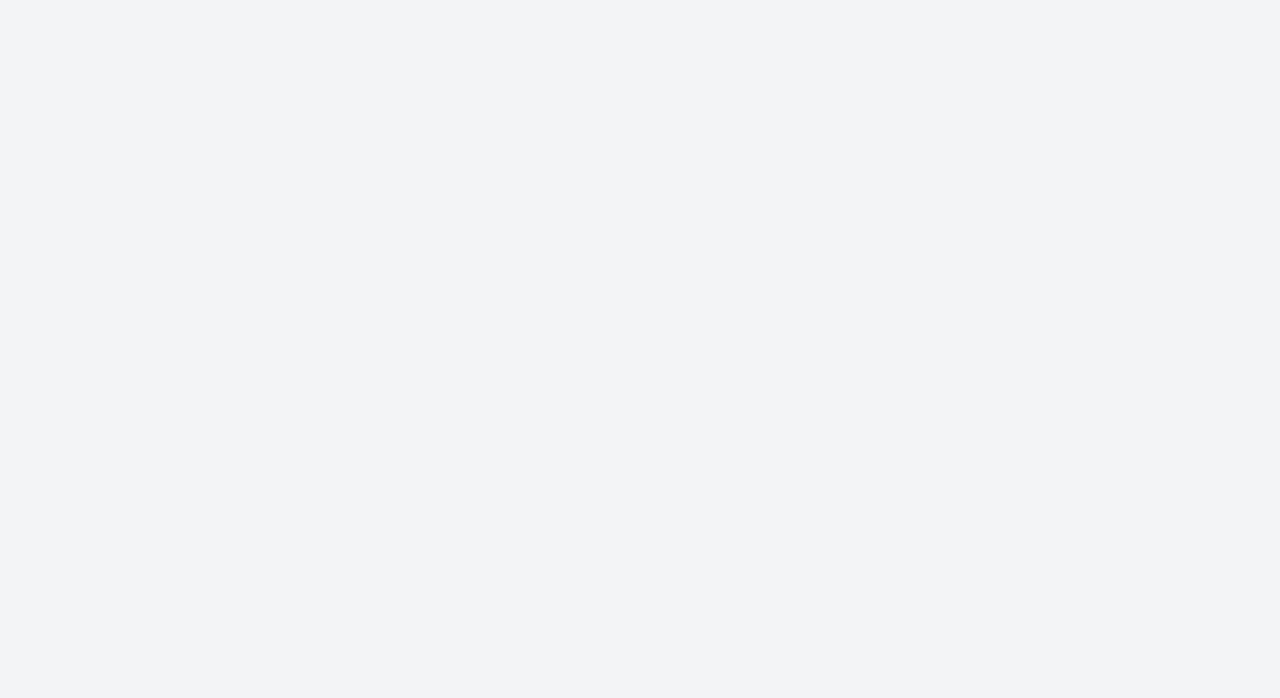
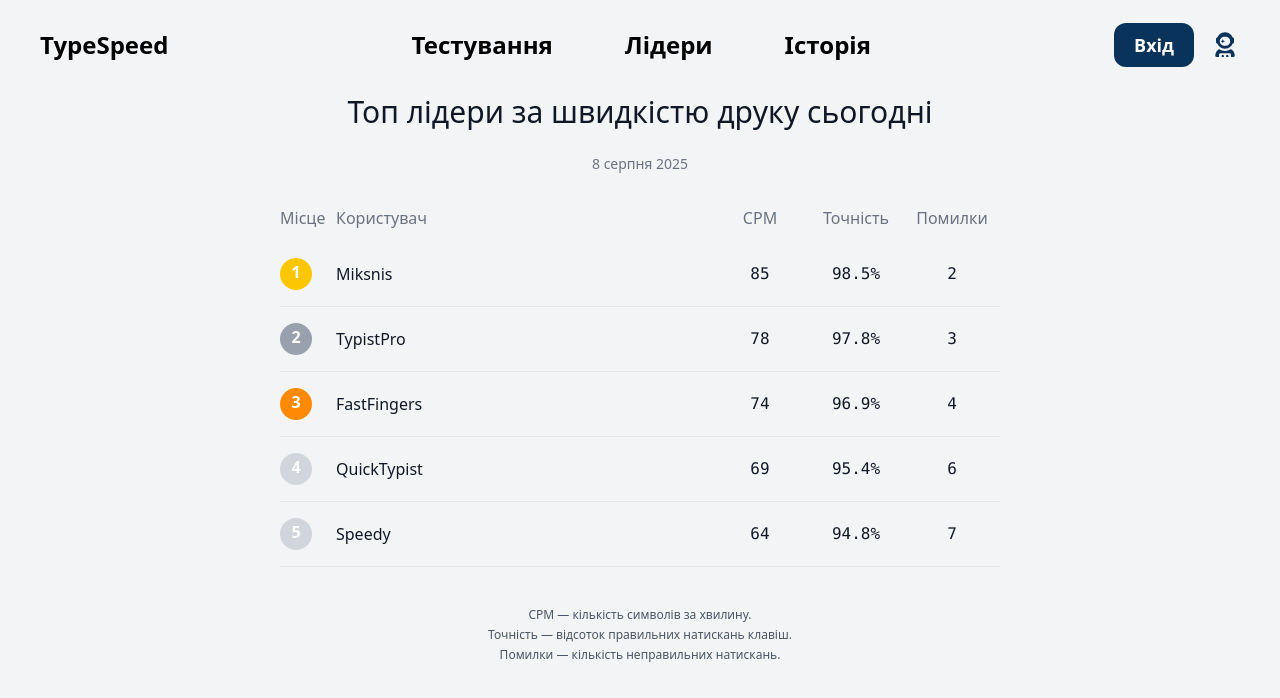
Before and after one commit to nazarMn/type-speed, a React (Vite) app: page /leaderboard in a window 1280 px wide. Before the commit this address had no page. Shown: the top 698 px of the page. Built offline with nearby package versions, Linux system fonts and the light colour scheme.

Commit message:
created and stylized a page for leaders

```diff
--- a/src/App.tsx
+++ b/src/App.tsx
@@ -3,6 +3,7 @@ import TextList from './components/TextList/TextList'
 import Header from './components/Header/Header'
 import Registration from './components/Registration/Registration'
 import MagicLogin from './components/Registration/MagicLogin'
+import { Leaderboard } from './components/LeaderBoard/LeaderBoard'
 import { BrowserRouter as Router, Routes, Route } from 'react-router-dom'
 
 function App() {
@@ -19,6 +20,10 @@ function App() {
               </div>
             }
           />
+          <Route path="/leaderboard" element={ <div className="w-full h-full pt-[20px]">
+                <Header />
+                <Leaderboard />
+              </div>} />
           <Route path="/registration" element={<Registration />} />
 
           <Route path="/magic-login" element={<MagicLogin />} />
--- /dev/null
+++ b/src/components/LeaderBoard/LeaderBoard.tsx
@@ -0,0 +1,81 @@
+import React from "react";
+
+interface Leader {
+  id: number;
+  username: string;
+  cpm: number;
+  accuracy: number;
+  errors: number;
+}
+
+const leaders: Leader[] = [
+  { id: 1, username: "Miksnis", cpm: 85, accuracy: 98.5, errors: 2 },
+  { id: 2, username: "TypistPro", cpm: 78, accuracy: 97.8, errors: 3 },
+  { id: 3, username: "FastFingers", cpm: 74, accuracy: 96.9, errors: 4 },
+  { id: 4, username: "QuickTypist", cpm: 69, accuracy: 95.4, errors: 6 },
+  { id: 5, username: "Speedy", cpm: 64, accuracy: 94.8, errors: 7 },
+];
+
+export const Leaderboard: React.FC = () => {
+  return (
+    <section className="max-w-3xl mx-auto p-6 font-sans text-gray-900">
+      <h1 className="text-3xl font-light text-center mb-6">Топ лідери за швидкістю друку сьогодні</h1>
+      <p className="text-center text-gray-500 mb-8 text-sm">8 серпня 2025</p>
+
+      <table className="w-full border-collapse">
+        <thead>
+          <tr>
+            <th className="pb-3 text-left w-14 font-light text-gray-500">Місце</th>
+            <th className="pb-3 text-left font-light text-gray-500">Користувач</th>
+           <th className="pb-3 text-center font-light text-gray-500 w-24">CPM</th>
+            <th className="pb-3 text-center font-light text-gray-500 w-24">Точність</th>
+            <th className="pb-3 text-center font-light text-gray-500 w-24">Помилки</th>
+          </tr>
+        </thead>
+        <tbody >
+          {leaders.map((user, idx) => (
+            <tr
+              key={user.id}
+              className="border-b ro border-gray-200 hover:bg-gray-50 transition-colors cursor-default к"
+            >
+              <td className="py-4 pr-6 text-center">
+                <span
+                  className={`inline-block w-8 h-8 rounded-full text-white font-semibold flex items-center justify-center pt-0.5 ${
+                    idx === 0
+                      ? "bg-yellow-400"
+                      : idx === 1
+                      ? "bg-gray-400"
+                      : idx === 2
+                      ? "bg-orange-400"
+                      : "bg-gray-300"
+                  }`}
+                >
+                  {idx + 1}
+                </span>
+              </td>
+              <td className="py-4 font-medium cursor-pointer">
+                <p>{user.username}</p>
+              </td>
+              <td className="py-4 text-center font-mono">{user.cpm}</td>
+              <td className="py-4 text-center font-mono">{user.accuracy.toFixed(1)}%</td>
+              <td className="py-4 text-center font-mono">{user.errors}</td>
+            </tr>
+          ))}
+        </tbody>
+      </table>
+
+      <div className="mt-10 max-w-md mx-auto text-center text-gray-600 text-xs font-light space-y-1">
+  <p>
+    <strong>CPM</strong> — кількість символів за хвилину.
+  </p>
+  <p>
+    <strong>Точність</strong> — відсоток правильних натискань клавіш.
+  </p>
+  <p>
+    <strong>Помилки</strong> — кількість неправильних натискань.
+  </p>
+</div>
+
+    </section>
+  );
+};
```
